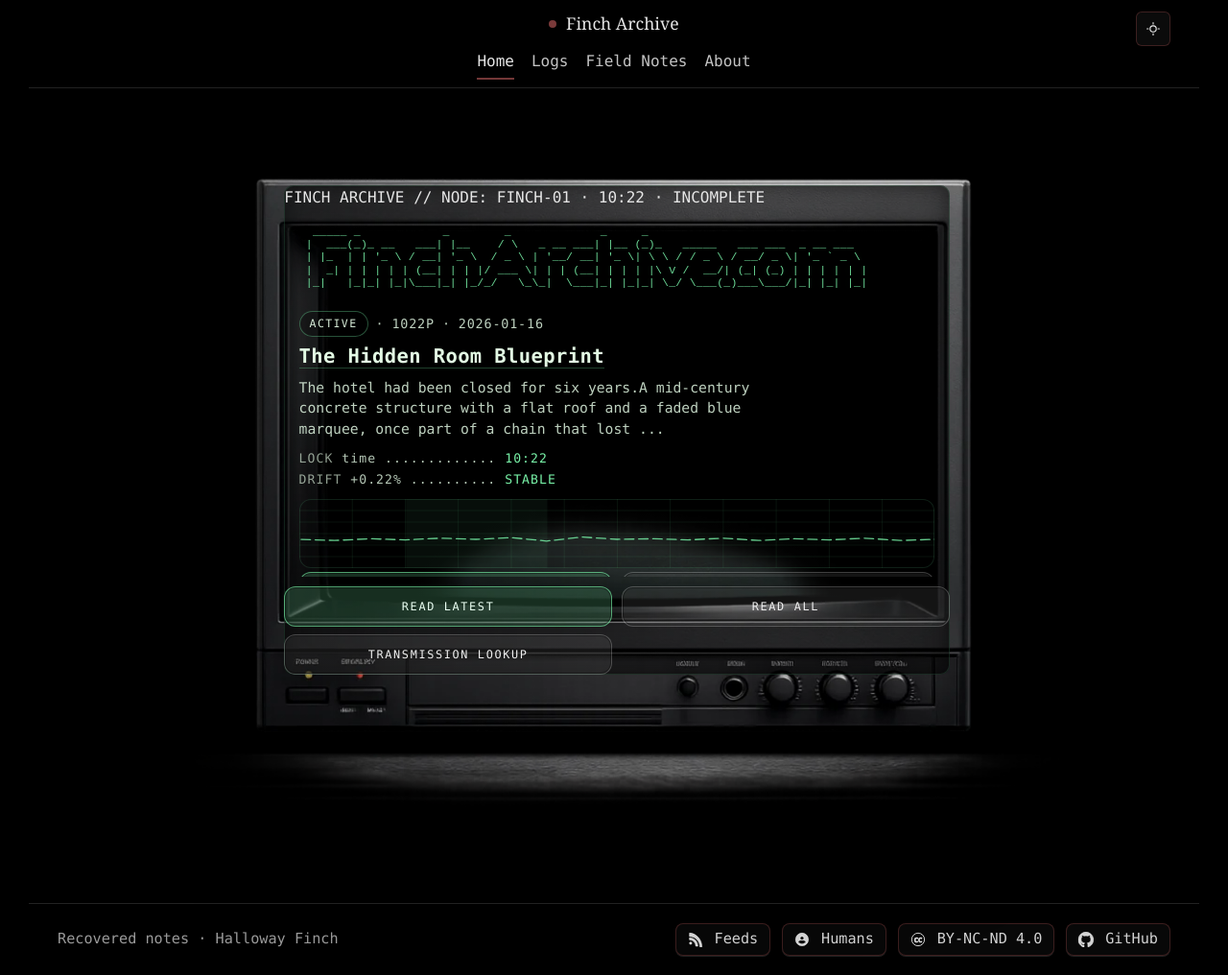
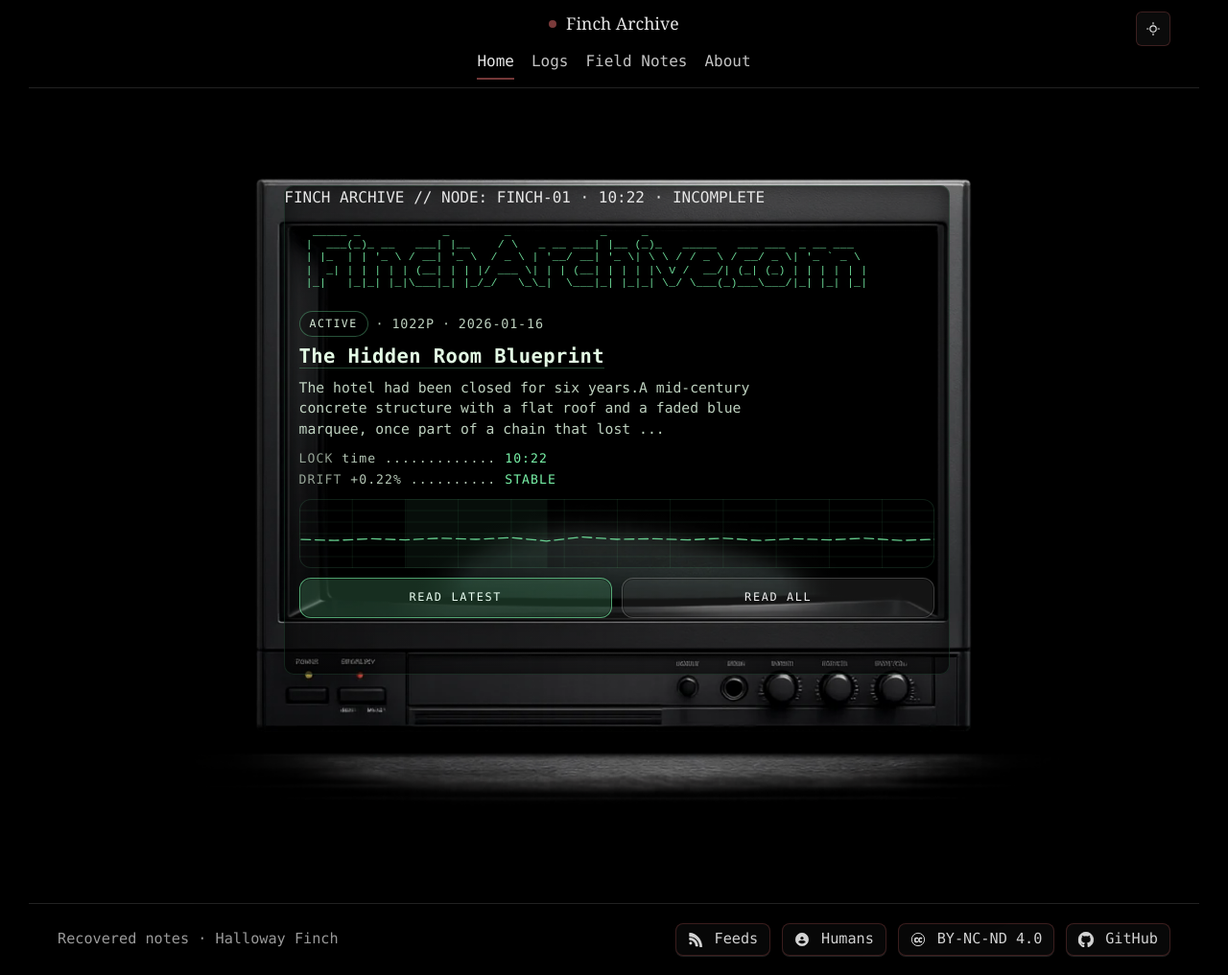
Before and after one commit to HallowayFinch/fincharchive.com, a Jekyll site: the page built from index.html, in a window 1280 px wide and 1016 px high. Shown: the whole window at 96% size. Built offline with Jekyll 4.4.1, drawn with Linux system fonts in a browser that asks for light colours.

Commit message:
Update index.html

```diff
--- a/index.html
+++ b/index.html
@@ -27,7 +27,8 @@ description: "Recovered notes from incomplete transmissions: the latest logs fro
 
     <div class="finch-crtframe__screen" role="region" aria-label="Archive terminal">
       <div class="finch-screen finch-screen--home">
-        <!-- single-line header (stays the same on desktop + mobile) -->
+
+        <!-- single-line header (desktop + mobile) -->
         <header class="finch-screen__header finch-screen__header--single" aria-label="System header">
           <div class="finch-screen__headline">
             <span class="finch-screen__label">FINCH ARCHIVE</span>
@@ -73,8 +74,12 @@ description: "Recovered notes from incomplete transmissions: the latest logs fro
               </p>
 
               <section class="finch-activity finch-activity--secondary" aria-label="System activity">
-                <p class="finch-activity__line"><span class="finch-activity__k">LOCK</span> time ............. <span class="finch-activity__ok">10:22</span></p>
-                <p class="finch-activity__line"><span class="finch-activity__k">DRIFT</span> +0.22% .......... <span class="finch-activity__ok">STABLE</span></p>
+                <p class="finch-activity__line">
+                  <span class="finch-activity__k">LOCK</span> time ............. <span class="finch-activity__ok">10:22</span>
+                </p>
+                <p class="finch-activity__line">
+                  <span class="finch-activity__k">DRIFT</span> +0.22% .......... <span class="finch-activity__ok">STABLE</span>
+                </p>
 
                 <!-- Oscilloscope -->
                 <div class="finch-scope" aria-hidden="true">
@@ -115,9 +120,7 @@ description: "Recovered notes from incomplete transmissions: the latest logs fro
 
               <p class="finch-activity__line finch-activity__line--mobile-latest">
                 <span class="finch-activity__k">LATEST</span>
-            <a class="finch-homeui__promptlink" href="{{ feat.url | relative_url }}">
-              {{ feat.title | truncate: 32 }}
-            </a>
+                <a class="finch-homeui__promptlink" href="{{ feat.url | relative_url }}">{{ feat.title | truncate: 28 }}</a>
               </p>
 
               <p class="finch-activity__line finch-activity__line--mobile-status">
@@ -133,49 +136,23 @@ description: "Recovered notes from incomplete transmissions: the latest logs fro
               <a class="finch-screen__btn finch-screen__btn--fill" href="{{ feat.url | relative_url }}">READ LATEST</a>
               <a class="finch-screen__btn finch-screen__btn--fill2" href="{{ '/logs/' | relative_url }}">READ ALL</a>
             </nav>
-
-  <nav class="finch-homeui__actions" aria-label="Secondary actions">
-    <a class="finch-screen__btn finch-screen__btn--fill2" href="{{ '/t/' | relative_url }}">TRANSMISSION LOOKUP</a>
-  </nav>
-</div>
-
-  <nav class="finch-homeui__actions" aria-label="Primary actions" style="margin-top:10px;">
-    <a class="finch-screen__btn finch-screen__btn--fill" href="{{ feat.url | relative_url }}">READ LATEST</a>
-    <a class="finch-screen__btn finch-screen__btn--fill2" href="{{ '/logs/' | relative_url }}">READ ALL</a>
-  </nav>
-
-  <nav class="finch-homeui__actions" aria-label="Secondary actions" style="margin-top:8px;">
-    <a class="finch-screen__btn finch-screen__btn--fill2" href="{{ '/t/' | relative_url }}">TRANSMISSION LOOKUP</a>
-  </nav>
-</div>
-
-            <nav class="finch-homeui__actions" aria-label="Primary actions">
-              <a class="finch-screen__btn finch-screen__btn--fill" href="{{ feat.url | relative_url }}">READ LATEST</a>
-              <a class="finch-screen__btn finch-screen__btn--fill2" href="{{ '/logs/' | relative_url }}">READ ALL</a>
-            </nav>
-
-            <nav class="finch-homeui__actions" aria-label="Secondary actions" style="margin-top:8px;">
-              <a class="finch-screen__btn finch-screen__btn--fill2" href="{{ '/t/' | relative_url }}">TRANSMISSION LOOKUP</a>
-            </nav>
           </div>
 
           {%- else -%}
 
-          <div class="finch-homeui__desktop">
+          <div class="finch-homeui__desktop" aria-label="Desktop terminal UI">
             <pre class="finch-ascii" aria-hidden="true">FINCHARCHIVE.COM</pre>
             <p class="finch-activity__line"><span class="finch-activity__k">STATUS</span> NO TRANSMISSIONS</p>
             <nav class="finch-homeui__actions" aria-label="Primary actions" style="margin-top:10px;">
               <a class="finch-screen__btn finch-screen__btn--fill2" href="{{ '/logs/' | relative_url }}">READ ALL</a>
-              <a class="finch-screen__btn finch-screen__btn--fill2" href="{{ '/t/' | relative_url }}">TRANSMISSION LOOKUP</a>
             </nav>
           </div>
 
-          <div class="finch-homeui__mobile">
+          <div class="finch-homeui__mobile" aria-label="Mobile terminal UI">
             <pre class="finch-ascii" aria-hidden="true">FINCHARCHIVE.COM</pre>
             <p class="finch-activity__line"><span class="finch-activity__k">STATUS</span> NO TRANSMISSIONS</p>
             <nav class="finch-homeui__actions" aria-label="Primary actions" style="margin-top:10px;">
               <a class="finch-screen__btn finch-screen__btn--fill2" href="{{ '/logs/' | relative_url }}">READ ALL</a>
-              <a class="finch-screen__btn finch-screen__btn--fill2" href="{{ '/t/' | relative_url }}">TRANSMISSION LOOKUP</a>
             </nav>
           </div>
 
```
Lines whose indentation alone changed are shown as unchanged.
